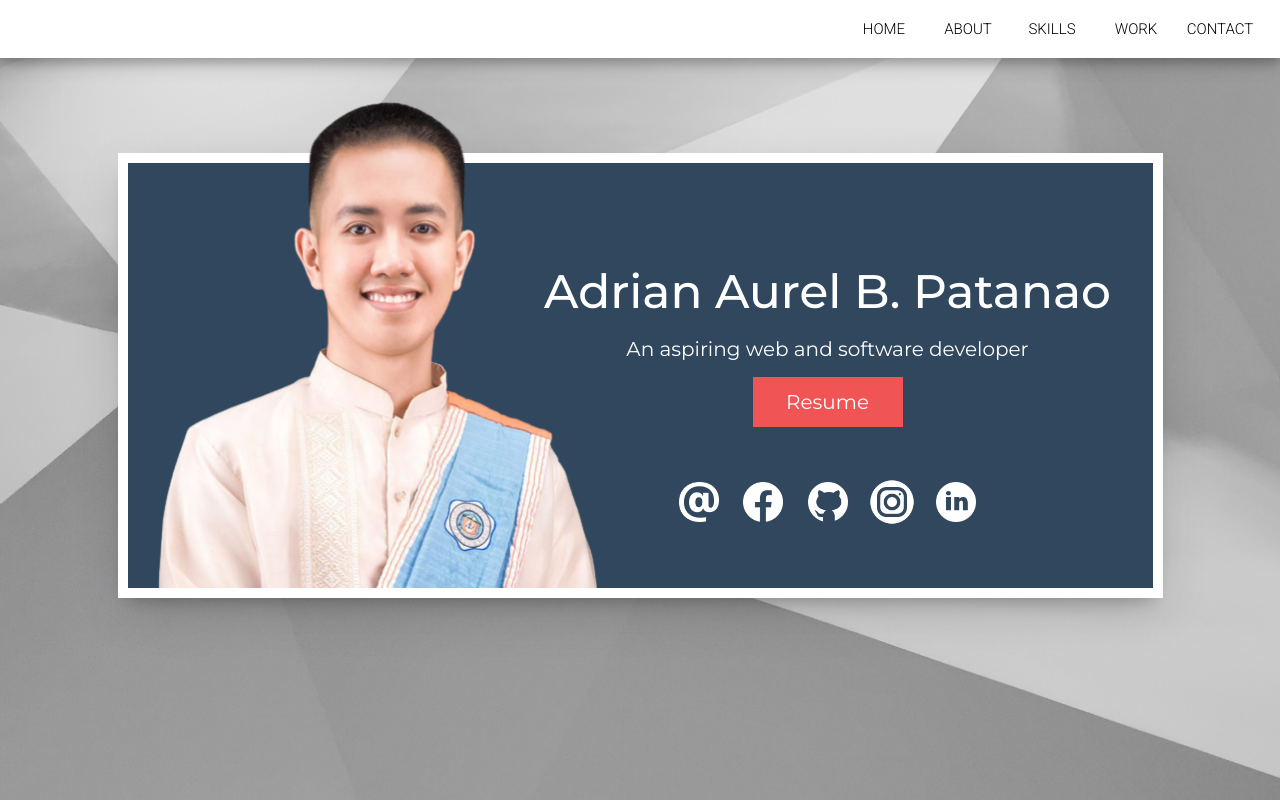
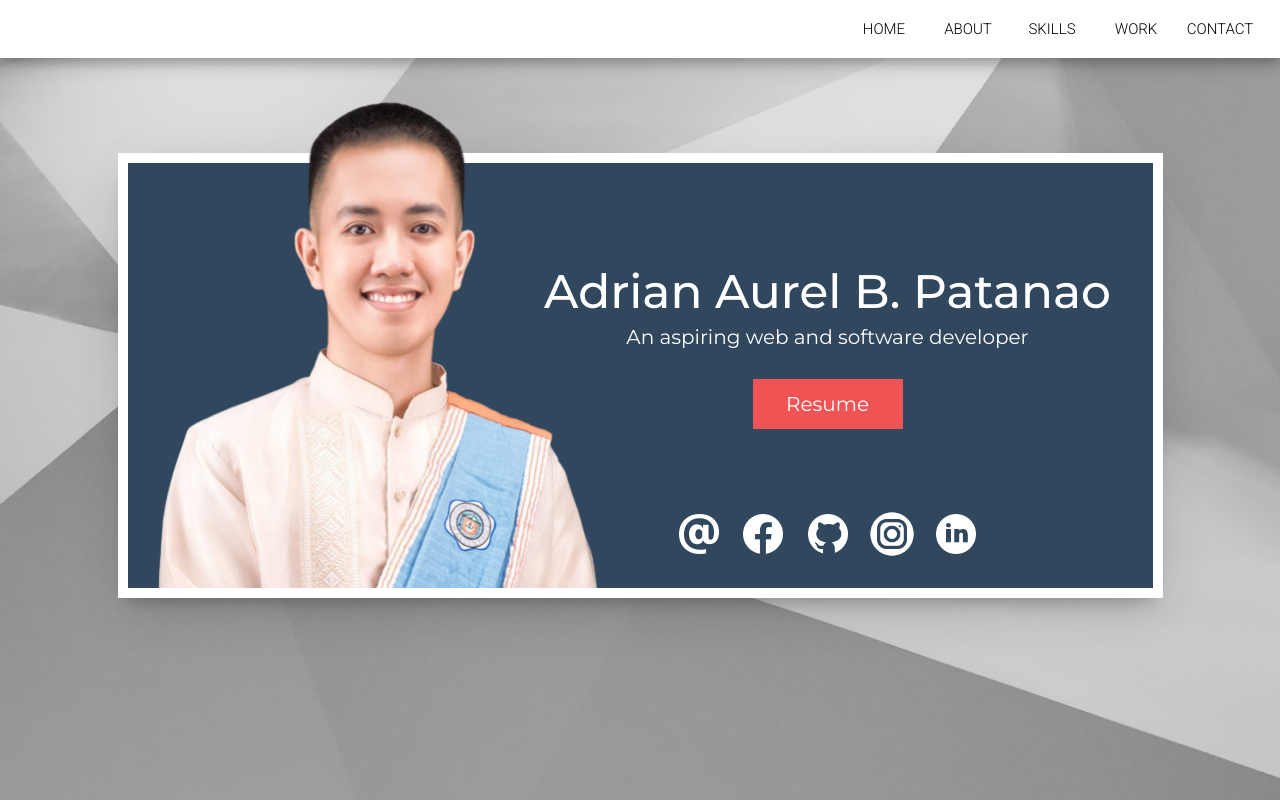
Before and after one commit to patsypatsyyy/my-portfolio, a plain HTML site: page index.html in a window 1280 px wide. Drawn offline with Linux system fonts and the light colour scheme.

Commit message:
Minor design changes

```diff
--- a/index.html
+++ b/index.html
@@ -31,7 +31,7 @@
 	<section class="main center">
 		<div class="holder">
 			<div class="imageholder">
-				<img src="elements/images/profile.png" id="profile">
+				<img nosave src="elements/images/profile.png" id="profile">
 			</div>
 			<div class="styleborder">
 				<div class="infos">
--- a/style.css
+++ b/style.css
@@ -29,6 +29,7 @@ body {
   font-size: 15px;
   text-align: center;
   text-decoration: none;
+  transition-duration: 0.2s;
   width: 80px;
 }
 
@@ -56,7 +57,7 @@ body {
 }
 
 .imageholder {
-  z-index: 3;
+  z-index: 1;
   position: relative;
   width: 1025px;
 }
@@ -86,12 +87,13 @@ body {
 
 .infos h2 {
   font-size: 20px;
-  font-weight: 400;x
-  margin-top: 10px;
+  font-weight: 400;
+  margin-top: 5px;
+  margin-bottom: 30px;
 }
 
 .infos {
-  z-index: 2;
+  z-index: 9;
   float: right;
   color: white;
   float: right;
@@ -121,7 +123,7 @@ button:active {
 }
 
 .links {
-  margin-top: 50px;
+  margin-top: 80px;
 }
 
 .links img{
```
